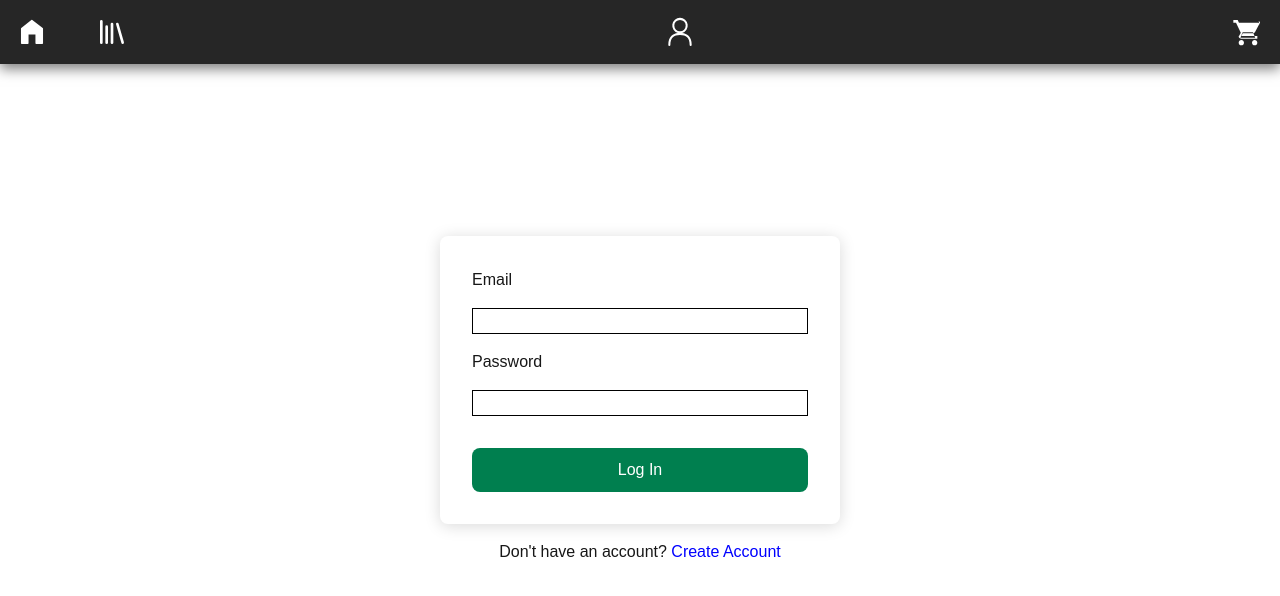
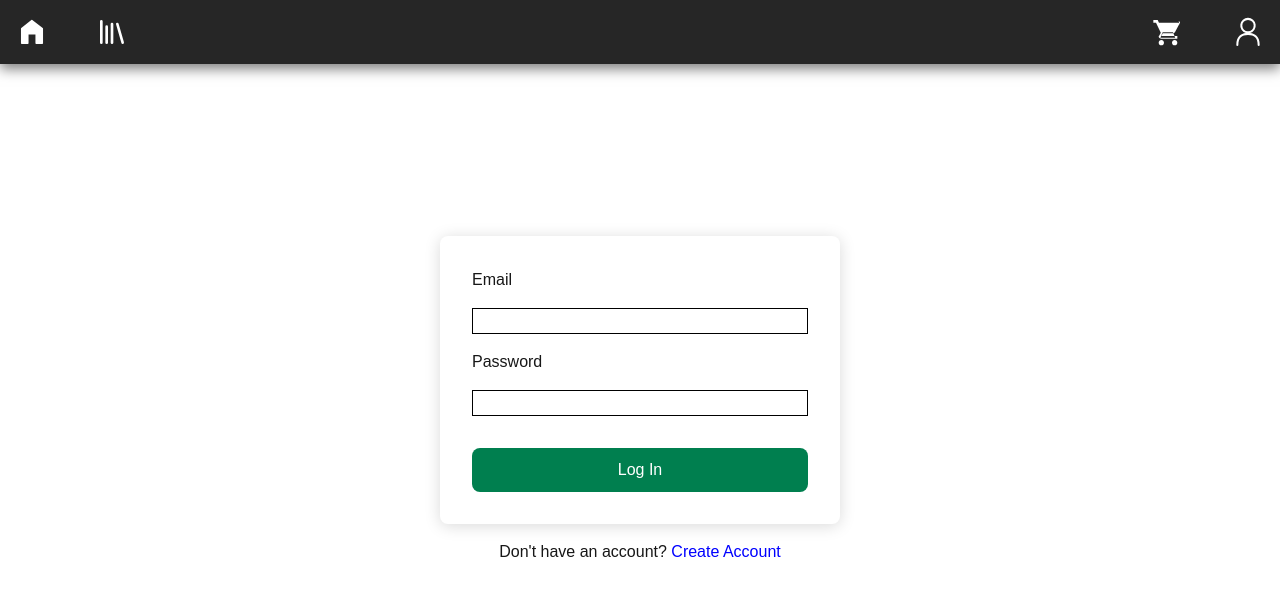
Before and after one commit to MurkingtonWizard/BoardGameStore, a Next.js app in the folder board-game-store/: page /login in a window 1280 px wide. Shown: the top 596 px of the page. Built offline with nearby package versions, Linux system fonts and the light colour scheme.

Commit message:
return button call

```diff
--- a/board-game-store/src/Controllers/TransactionController.ts
+++ b/board-game-store/src/Controllers/TransactionController.ts
@@ -27,7 +27,7 @@ export const UpdateOwnedGame = async (boardGameID: number, action: OwnedAction):
 }
 
 export const CreateTransaction = async (transactions: {boardGameID: number, quantity: number}[]): Promise<ITransaction | boolean> => {
-    if(!IsLoggedIn) return false;
+    if(!IsLoggedIn()) return false;
     const payload = {
         "token" : localStorage.getItem('token'),
         transactions
@@ -50,7 +50,7 @@ export const CreateTransaction = async (transactions: {boardGameID: number, quan
 }
 
 export const CreateReturn = async (transaction: {boardGameID: number, quantity: number}): Promise<IReturn | boolean> => {
-    if(!IsLoggedIn) return false;
+    if(!IsLoggedIn()) return false;
     const payload = {
         "token" : localStorage.getItem('token'),
         transaction
@@ -62,6 +62,7 @@ export const CreateReturn = async (transaction: {boardGameID: number, quantity:
             body: JSON.stringify(payload),
         });
         const resultData = await response.json();
+        console.log(resultData)
         if(resultData.statusCode === 200) {
             return resultData.body;
         }
--- a/board-game-store/src/app/Components/Header.tsx
+++ b/board-game-store/src/app/Components/Header.tsx
@@ -1,6 +1,7 @@
 import Link from "next/link";
 import { Icon, PageType, SearchBar } from "@/app/Components"
 import { Filters, DefaultFilter, Login, IsLoggedIn } from "@/Controllers"
+import { useEffect, useState } from "react";
 
 
 
@@ -13,6 +14,13 @@ export function Header({
             pageType: PageType
         }) {
 
+    const [loggedIn, setLoggedIn] = useState<boolean | null>(null);
+
+    useEffect(() => {
+        // Only run on client
+        setLoggedIn(IsLoggedIn());
+    }, []);
+
     return (
     <header>
         <nav className="header">
@@ -23,12 +31,14 @@ export function Header({
             {pageType !== "other" && (
                 <SearchBar/>
             )}
-            { IsLoggedIn() ?
-                <Link href="/account" className="link"><Icon type="Account" size="2em"/></Link>
-                :
-                <Link href="/login" className="link"><Icon type="Account" size="2em"/></Link>
-            }
-            <Link href={"/checkout"} className="link"><Icon type="ShoppingCart" size="2em"/></Link>
+            <div className="header-group">
+                <Link href={"/checkout"} className="link"><Icon type="ShoppingCart" size="2em"/></Link>
+                { loggedIn ?
+                    <Link href="/account" className="link"><Icon type="Account" size="2em"/></Link>
+                    :
+                    <Link href="/login" className="link"><Icon type="Account" size="2em"/></Link>
+                }
+            </div>
         </nav>
     </header>
     );
--- a/board-game-store/src/app/return/[id]/page.tsx
+++ b/board-game-store/src/app/return/[id]/page.tsx
@@ -1,5 +1,6 @@
 'use client'
 import { QuantityCount } from "@/app/Components";
+import { CreateReturn } from "@/Controllers";
 import { IBoardGame } from "@/model";
 import { useParams, useRouter } from "next/navigation";
 import { useEffect, useState } from "react";
@@ -22,9 +23,15 @@ export default function ReturnPage() {
 
     if (!game) return <p className="pt-24 p-8">Loading...</p>;
 
-    const handleReturn = () => {
-        alert(`Returning ${returnAmt} copy/copies of ${game.name}`);
-        router.back();
+    const handleReturn = async () => {
+      const transaction = {
+        boardGameID: game.id,
+        quantity: returnAmt
+      };
+      const success = await CreateReturn(transaction);
+      if (success) {
+          router.back();
+      }
     };
 
     return (
```
